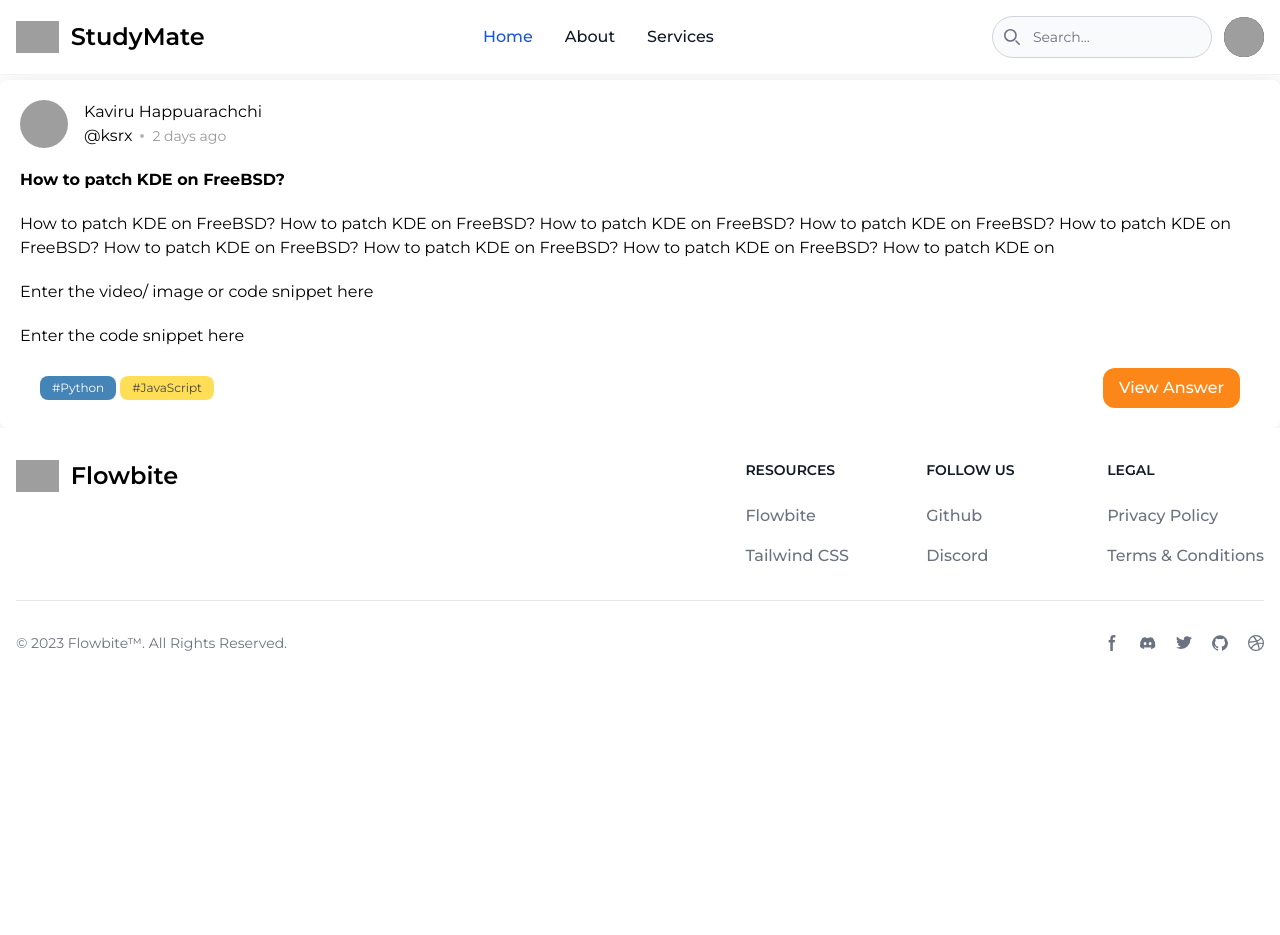
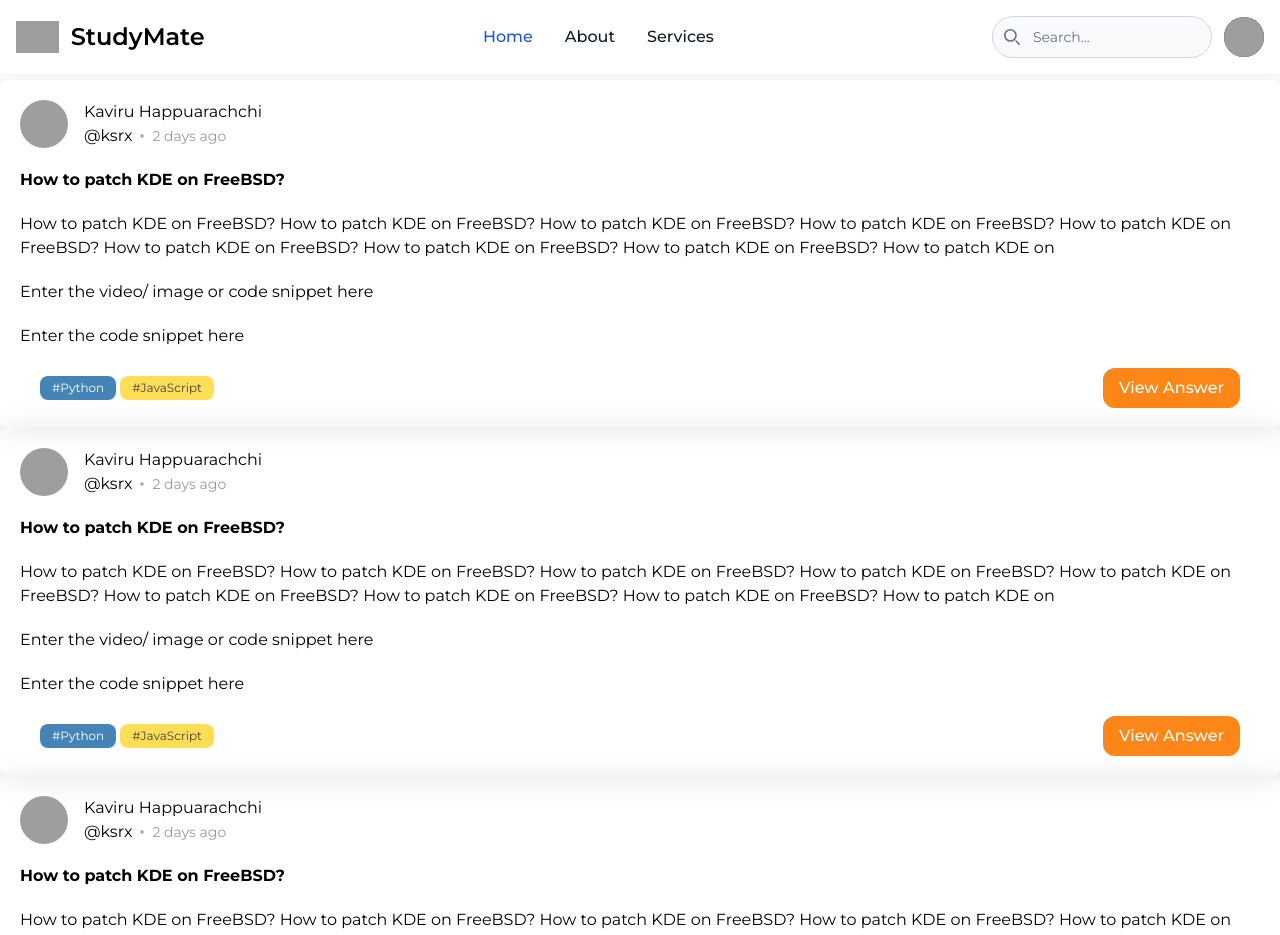
Before and after one commit to kodecosmo/mSpace23, a Next.js app: page /feed in a window 1280 px wide. Shown: the top 935 px of the page. Before the commit the page ends 800 px from the top, so only its background shows below. Built offline with nearby package versions, Linux system fonts and the light colour scheme; grey boxes are pictures that could not be loaded.

Commit message:
Revert "CSS done"
This reverts commit eb3b802206e5aee3944b3be07fe97ffc1c99800b.

```diff
--- a/src/components/molecules/SideNavbarMolecule.jsx
+++ b/src/components/molecules/SideNavbarMolecule.jsx
@@ -6,7 +6,7 @@ import MultipleSubLink from '@/components/atoms/navbar/SideNavLink/MultipleSubLi
 export default function SideNavbarMolecule({ windowHeight = 0 }) {
     return (
         <>
-            <aside id="default-sidebar" className="sticky top-[70px] left-0 z-40 w-full max-w-[18rem] h-fit min-h-screen transition-transform -translate-x-full sm:translate-x-0 overflow-y-auto overflow-x-hidden" aria-label="Sidenav" style={{ height: (windowHeight - 70) + "px" }}>
+            <aside id="default-sidebar" className="sticky top-[70px] left-0 z-40 w-full max-w-[18rem] h-fit transition-transform -translate-x-full sm:translate-x-0 overflow-y-auto overflow-x-hidden" aria-label="Sidenav" style={{ height: (windowHeight - 70) + "px" }}>
                 <div className="overflow-y-auto py-5 px-3 bg-white dark:bg-gray-800 ">
                     <ul className="space-y-2">
 
--- a/src/pages/feed.jsx
+++ b/src/pages/feed.jsx
@@ -1,7 +1,6 @@
 import FeedQuestion from "@/components/atoms/FeedQuestion";
 import FooterMolecule from "@/components/molecules/FooterMolecule";
 import NavbarMolecule from "@/components/molecules/NavbarMolecule";
-import SideNavbarMolecule from "@/components/molecules/SideNavbarMolecule";
 
 const feed = () => {
   return (
@@ -9,7 +8,33 @@ const feed = () => {
       <NavbarMolecule />
 
       <div className="mt-20">
-        <FeedQuestion />
+        <FeedQuestion
+          name="Kaviru"
+          uName="ksrx"
+          date="2"
+          questionTitle="How to patch KDE on FreeBSD"
+          questionDescription="Description DescriptionDescriptionDescriptionDescriptionDescriptionDescriptionDescriptionDescriptionDescriptionDescription Description Description Description Description Description "
+          tag1="#Python"
+          tag2="#JavaScript"
+        />
+        <FeedQuestion
+          name="Kaviru"
+          uName="ksrx"
+          date="2"
+          questionTitle="How to patch KDE on FreeBSD"
+          questionDescription="Description DescriptionDescriptionDescriptionDescriptionDescriptionDescriptionDescriptionDescriptionDescriptionDescription Description Description Description Description Description "
+          tag1="#Python"
+          tag2="#JavaScript"
+        />
+        <FeedQuestion
+          name="Kaviru"
+          uName="ksrx"
+          date="2"
+          questionTitle="How to patch KDE on FreeBSD"
+          questionDescription="Description DescriptionDescriptionDescriptionDescriptionDescriptionDescriptionDescriptionDescriptionDescriptionDescription Description Description Description Description Description "
+          tag1="#Python"
+          tag2="#JavaScript"
+        />
       </div>
 
       <FooterMolecule />
```
